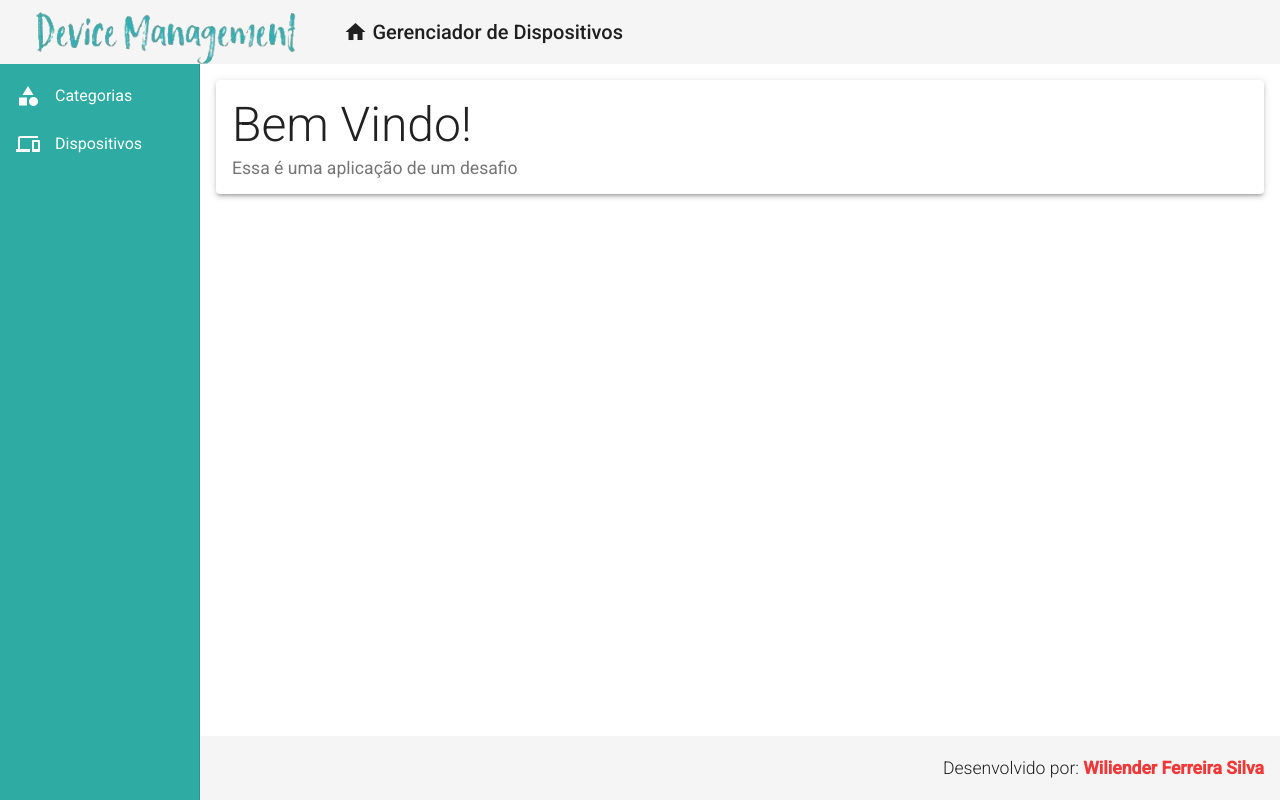
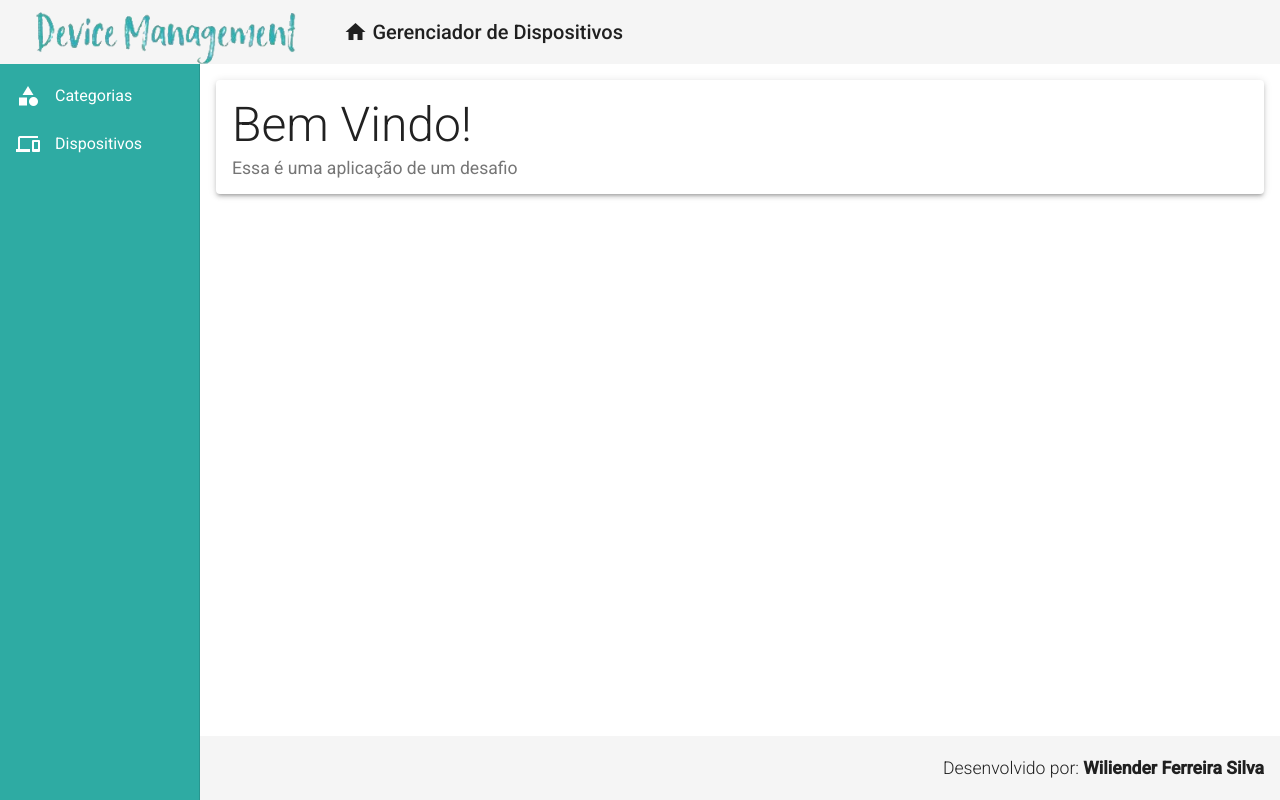
Before and after one commit to wiliender/desafio-fullstack, an Angular app in the folder frontend/: page / in a window 1280 px wide. Built offline with nearby package versions, Linux system fonts and the light colour scheme.

Commit message:
Criação de uma diretiva basica para exemplificar seu uso

```diff
--- a/frontend/src/styles.css
+++ b/frontend/src/styles.css
@@ -2,7 +2,3 @@
 
 html, body { height: 100%; }
 body { margin: 0; font-family: Roboto, "Helvetica Neue", sans-serif; }
-
-.red {
-    color: rgb(240, 56, 56);
-}
```
Also changed, not shown: frontend/src/app/directives/red.directive.ts (added, +12 -0 lines).
